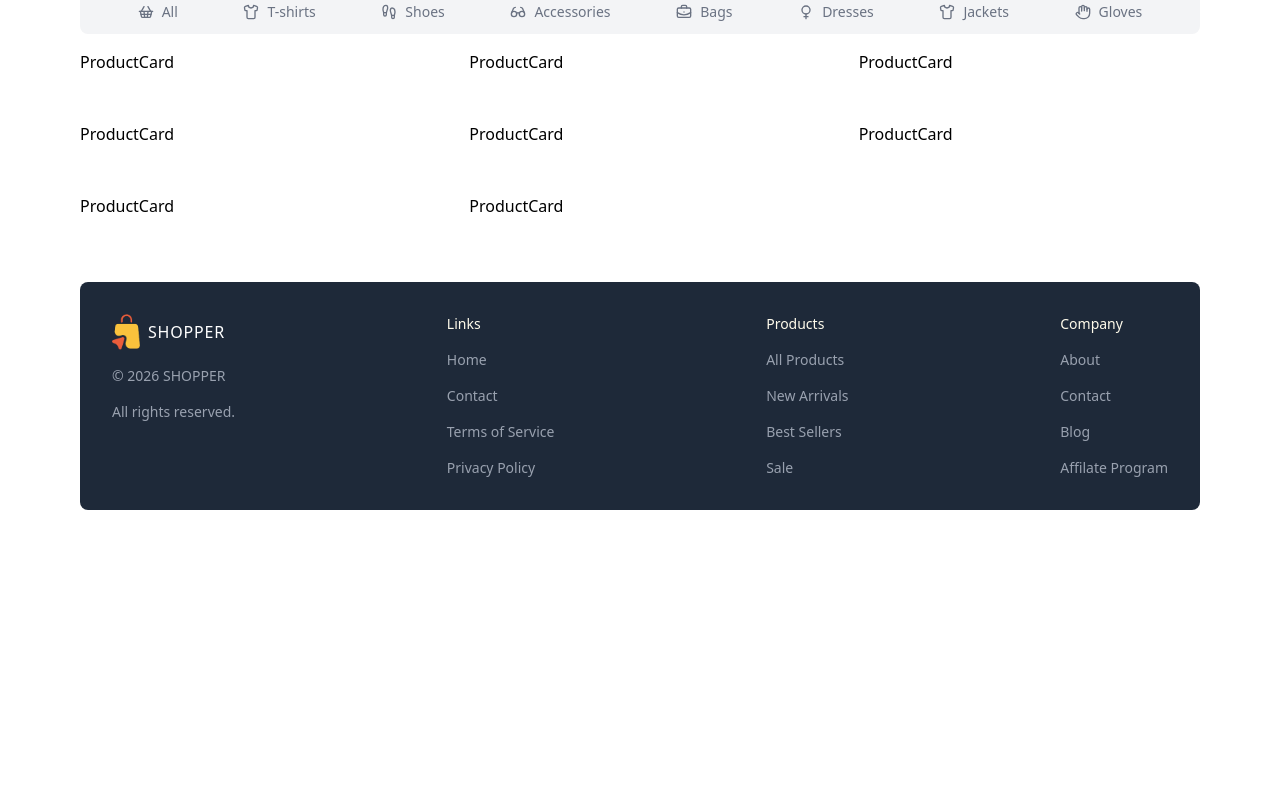
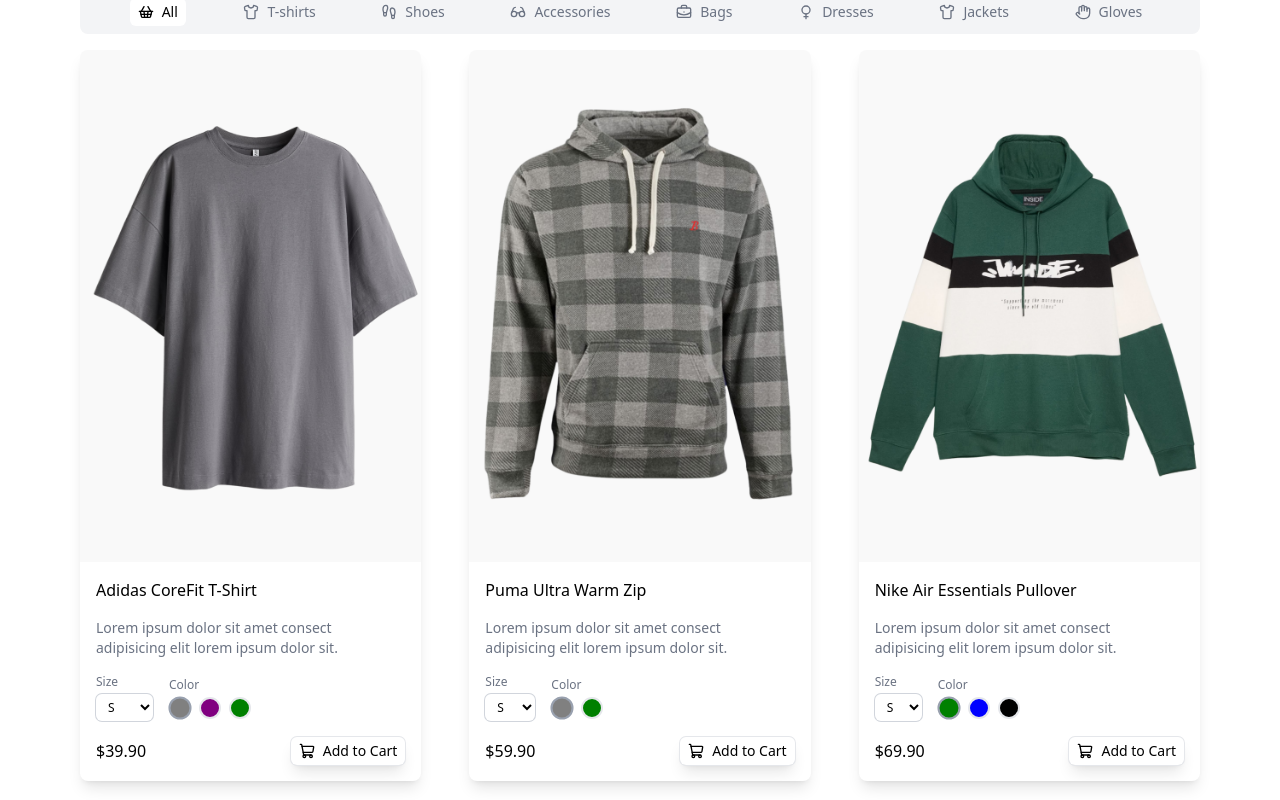
Before and after one commit to milad-ramavandi/e-commerce-ui, a Next.js app: page / in a window 1280 px wide. Shown: the part 500-1300 px from the top of the page. Before the commit the page ends 1026 px from the top, so only its background shows below. Built offline with nearby package versions, Linux system fonts and the light colour scheme.

Commit message:
feat: implementing ProductList component

```diff
--- a/components/Categories.tsx
+++ b/components/Categories.tsx
@@ -65,7 +65,7 @@
   const router = useRouter();
   const pathname = usePathname();
 
-  const selectedCategory = searchParams.get("category");
+  const selectedCategory = searchParams.get("category") || "all";
 
   const checkForScrollPosition = () => {
     if (!scrollRef.current) return;
--- a/components/Footer.tsx
+++ b/components/Footer.tsx
@@ -4,7 +4,7 @@
 
 const Footer = () => {
   return (
-    <footer className="mt-16 flex flex-col gap-8 items-center md:flex-row md:items-start md:justify-between md:gap-0 bg-gray-800 p-8 rounded-lg">
+    <footer className="mt-16 flex flex-col gap-8 items-center sm:flex-row sm:items-start sm:justify-between sm:gap-0 bg-gray-800 p-6 md:p-8 rounded-lg">
       <div className="flex flex-col gap-4 items-center md:items-start">
         <Link href={HOME} className="flex items-center">
           <Image src={LOGO} width={36} height={36} alt="logo" />
--- a/components/ProductCard.tsx
+++ b/components/ProductCard.tsx
@@ -1,7 +1,81 @@
-import { IProduct } from "@/types";
+"use client";
+
+import { IControlSizeAndColor, IProduct } from "@/types";
+import { ShoppingCart } from "lucide-react";
+import Image from "next/image";
+import Link from "next/link";
+import { useState } from "react";
 
 const ProductCard = ({ product }: { product: IProduct }) => {
-  return <div>ProductCard</div>;
+  const [controlSizeAndColor, setControlSizeAndColor] =
+    useState<IControlSizeAndColor>({
+      size: product.sizes[0],
+      color: product.colors[0],
+    });
+  const SizeAndColorHandler = (type: "color" | "size", value: string) => {
+    setControlSizeAndColor((prev) => ({ ...prev, [type]: value }));
+  };
+  return (
+    <div className="shadow-lg rounded-lg overflow-hidden">
+      <Link href={`/product/${product.id}`}>
+        <div className="relative aspect-2/3">
+          <Image
+            src={product.images[controlSizeAndColor.color]}
+            alt={product.name}
+            fill
+            className="object-cover hover:scale-105 transition-all duration-300"
+            sizes="(max-width: 768px) 100vw, (max-width: 1200px) 50vw, 33vw"
+          />
+        </div>
+      </Link>
+      <div className="flex flex-col gap-4 p-4">
+        <h1 className="font-medium line-clamp-1">{product.name}</h1>
+        <p className="text-sm text-gray-500 line-clamp-2">
+          {product.shortDescription}
+        </p>
+        <div className="flex items-center gap-4 text-xs">
+          <div className="flex flex-col gap-1">
+            <p className="text-gray-500">Size</p>
+            <select
+              name="size"
+              id="size"
+              className="ring ring-gray-300 rounded-md px-2 py-1"
+              onChange={(e) => SizeAndColorHandler("size", e.target.value)}
+            >
+              {product.sizes.map((size) => (
+                <option value={size} key={size}>
+                  {size.toUpperCase()}
+                </option>
+              ))}
+            </select>
+          </div>
+          <div className="flex flex-col gap-1">
+            <p className="text-gray-500">Color</p>
+            <div className="flex items-center gap-2">
+              {product.colors.map((color) => (
+                <div
+                  key={color}
+                  className={`w-5.5 h-5.5 rounded-full border-2 cursor-pointer ${controlSizeAndColor.color === color ? "border-gray-400 scale-105" : "border-gray-200"}`}
+                  style={{ backgroundColor: `${color}` }}
+                  onClick={() => SizeAndColorHandler("color", color)}
+                ></div>
+              ))}
+            </div>
+          </div>
+        </div>
+        <div className="flex items-center justify-between">
+          <p className="font-medium">${product.price.toFixed(2)}</p>
+          <button
+            type="button"
+            className="flex items-center gap-2 ring-1 ring-gray-200 shadow-lg rounded-md px-2 py-1 text-sm cursor-pointer hover:text-white hover:bg-black transition-all duration-300"
+          >
+            <ShoppingCart className="w-4 h-4" />
+            <span>Add to Cart</span>
+          </button>
+        </div>
+      </div>
+    </div>
+  );
 };
 
 export default ProductCard;
--- a/components/ProductsList.tsx
+++ b/components/ProductsList.tsx
@@ -1,12 +1,16 @@
 import { products } from "@/constants";
 import ProductCard from "./ProductCard";
+import Link from "next/link";
 
 const ProductsList = () => {
   return (
-    <div className="grid grid-cols-1 sm:grid-cols-2 xl:grid-cols-3 2xl:grid-cols-4 gap-12">
-      {products.map((product) => (
-        <ProductCard key={product.id} product={product}/>
-      ))}
+    <div className="space-y-4">
+      <div className="grid grid-cols-1 sm:grid-cols-2 xl:grid-cols-3 2xl:grid-cols-4 gap-12">
+        {products.map((product) => (
+          <ProductCard key={product.id} product={product} />
+        ))}
+      </div>
+      <Link href={"/products"} className="flex justify-end text-sm underline text-gray-500">View all Products</Link>
     </div>
   );
 };
--- a/types/index.ts
+++ b/types/index.ts
@@ -8,3 +8,8 @@
   colors: string[];
   images: Record<string, string>;
 };
+
+export interface IControlSizeAndColor {
+  size:string;
+  color:string
+}
```
